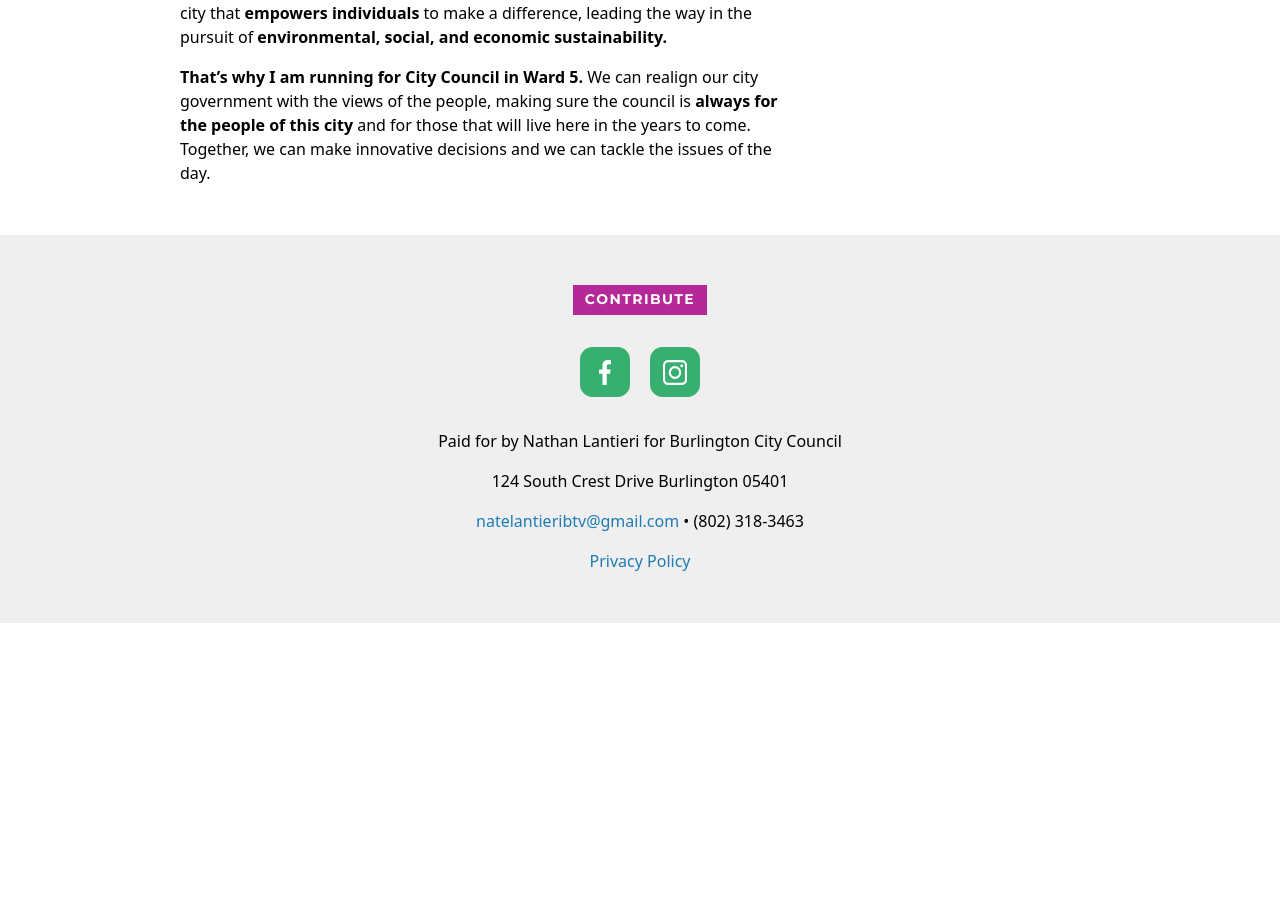
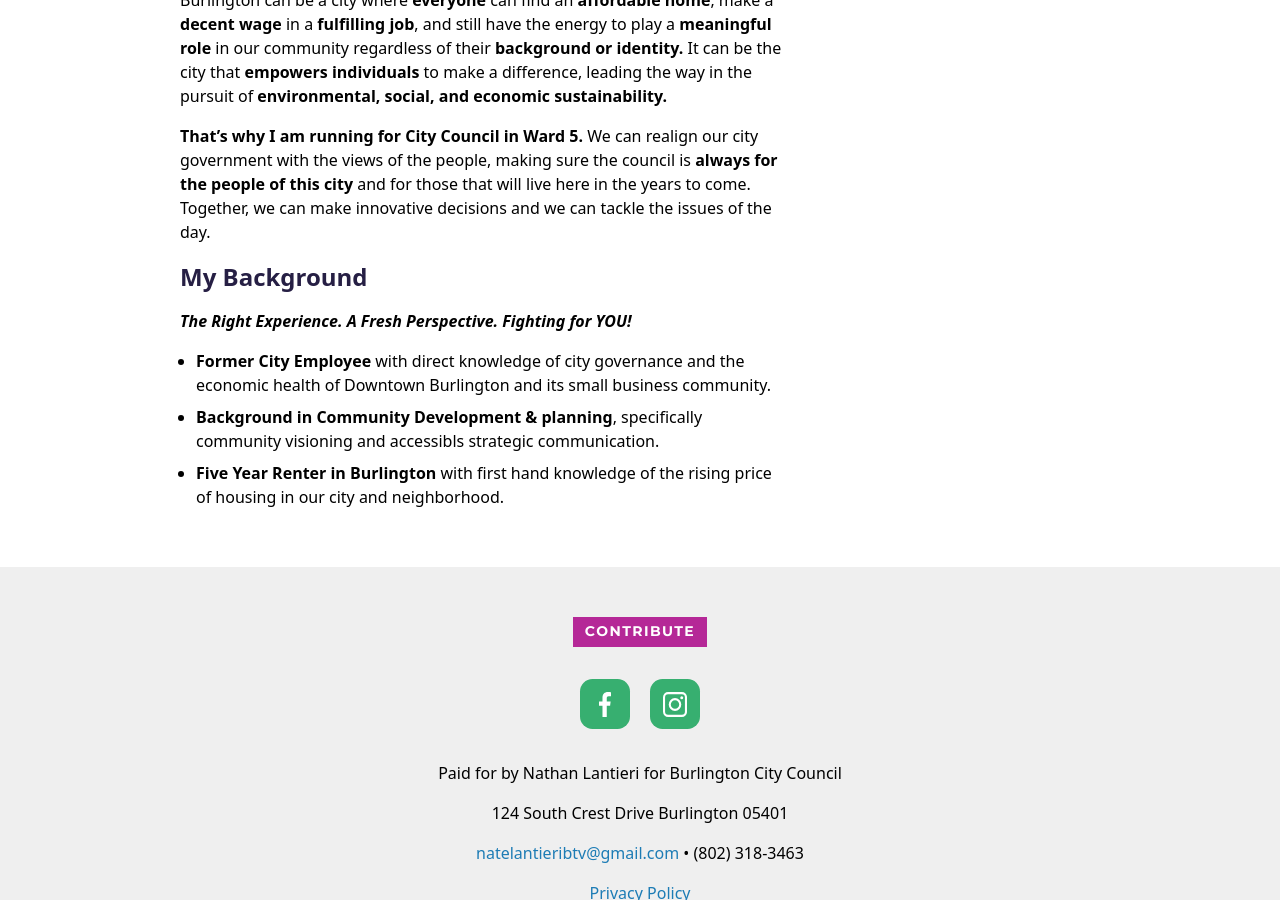
Before and after one commit to Nathan-Lantieri-City-Council/nathanlantieri.github.io, a Jekyll site: the page built from index.md, in a window 1280 px wide and 900 px high, scrolled down 1329 px. Built offline with Jekyll 4.4.1, drawn with Linux system fonts in a browser that asks for light colours; before the commit the page ends 1952 px from its top, so only the background shows below that.

Commit message:
Update index.md

```diff
--- a/index.md
+++ b/index.md
@@ -15,3 +16,10 @@ Across the country, we have seen rising economic inequality come from dwindling
 Burlington can be a city where **everyone** can find an **affordable home**, make a **decent wage** in a **fulfilling job**, and still have the energy to play a **meaningful role** in our community regardless of their **background or identity.** It can be the city that **empowers individuals** to make a difference, leading the way in the pursuit of **environmental, social, and economic sustainability.**
 
 **That’s why I am running for City Council in Ward 5.** We can realign our city government with the views of the people, making sure the council is **always for the people of this city** and for those that will live here in the years to come. Together, we can make innovative decisions and we can tackle the issues of the day.
+
+## My Background
+***The Right Experience. A Fresh Perspective. Fighting for YOU!***
+
+* **Former City Employee** with direct knowledge of city governance and the economic health of Downtown Burlington and its small business community.
+* **Background in Community Development & planning**, specifically community visioning and accessibls strategic communication.
+* **Five Year Renter in Burlington** with first hand knowledge of the rising price of housing in our city and neighborhood.
```
Also changed, not shown: other parts of index.md (+1 -0 lines).
